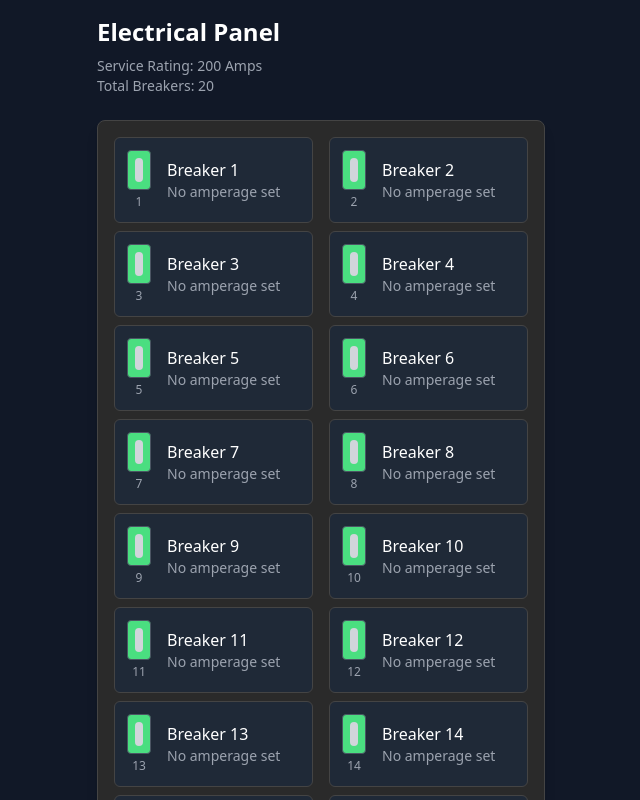
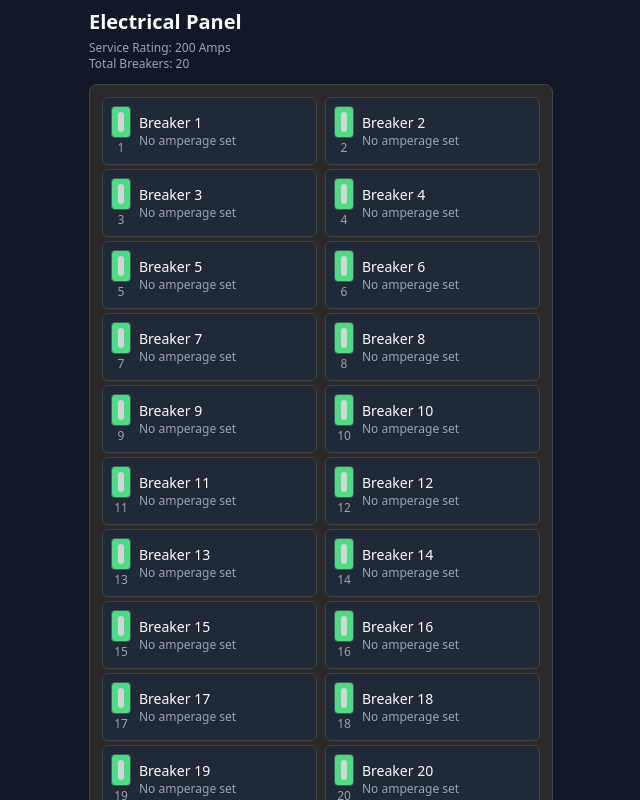
Before and after one commit to kagusev/home-panel-pal, a React (Vite) app: page / in a window 1280 px wide. Both pictures are taken after a click on the button "Save & Continue". Shown: the top 800 px of the page, without its empty margins (319-959 px from the left). Built offline with nearby package versions, Linux system fonts and the light colour scheme.

Commit message:
Refactor: Improve panel scaling
Ensure the electrical panel always fits within the viewport without requiring scrolling.

```diff
--- a/src/components/BreakerItem.tsx
+++ b/src/components/BreakerItem.tsx
@@ -22,21 +22,21 @@ const BreakerItem = ({ breaker, onToggle }: BreakerItemProps) => {
 
   return (
     <div
-      className="flex items-center bg-gray-800 border border-panel-border rounded-md p-3 mb-2 cursor-pointer"
+      className="flex items-center bg-gray-800 border border-panel-border rounded-md p-2 cursor-pointer"
       onClick={handleClick}
     >
-      <div className="flex flex-col items-center mr-4">
+      <div className="flex flex-col items-center mr-2">
         <div
-          className={`w-6 h-10 rounded-sm border border-gray-600 flex items-center justify-center cursor-pointer ${breaker.isOn ? 'bg-panel-breaker-on' : 'bg-panel-breaker-off'}`}
+          className={`w-5 h-8 rounded-sm border border-gray-600 flex items-center justify-center cursor-pointer ${breaker.isOn ? 'bg-panel-breaker-on' : 'bg-panel-breaker-off'}`}
           onClick={handleToggle}
         >
-          <div className="w-2 h-6 bg-panel-breaker-handle rounded-sm"></div>
+          <div className="w-1.5 h-5 bg-panel-breaker-handle rounded-sm"></div>
         </div>
-        <span className="text-xs text-gray-400 mt-1">{breaker.position}</span>
+        <span className="text-xs text-gray-400 mt-0.5">{breaker.position}</span>
       </div>
-      <div className="flex-1">
-        <h3 className="text-white font-medium truncate">{breaker.name || `Breaker ${breaker.position}`}</h3>
-        <p className="text-sm text-gray-400">{breaker.amperage > 0 ? `${breaker.amperage}A` : 'No amperage set'}</p>
+      <div className="flex-1 min-w-0">
+        <h3 className="text-sm text-white font-medium truncate">{breaker.name || `Breaker ${breaker.position}`}</h3>
+        <p className="text-xs text-gray-400">{breaker.amperage > 0 ? `${breaker.amperage}A` : 'No amperage set'}</p>
       </div>
     </div>
   );
--- a/src/components/ElectricalPanel.tsx
+++ b/src/components/ElectricalPanel.tsx
@@ -4,6 +4,7 @@ import { Button } from '@/components/ui/button';
 import BreakerItem from './BreakerItem';
 import { getBreakers, getPanelSettings, toggleBreakerState, Breaker } from '@/services/localStorageService';
 import { toast } from "@/components/ui/use-toast";
+import { ScrollArea } from "@/components/ui/scroll-area";
 
 const ElectricalPanel = () => {
   const [breakers, setBreakers] = useState<Breaker[]>([]);
@@ -51,19 +52,19 @@ const ElectricalPanel = () => {
   };
 
   return (
-    <div className="container max-w-md mx-auto p-4">
-      <header className="mb-6">
-        <h1 className="text-2xl font-bold text-white mb-2">Electrical Panel</h1>
-        <div className="text-sm text-gray-400">
+    <div className="container mx-auto p-2 max-h-screen flex flex-col">
+      <header className="mb-3">
+        <h1 className="text-xl font-bold text-white mb-1">Electrical Panel</h1>
+        <div className="text-xs text-gray-400">
           <p>Service Rating: {panelSettings.serviceRating} Amps</p>
           <p>Total Breakers: {panelSettings.breakerCount}</p>
         </div>
       </header>
 
-      <div className="bg-panel-background border border-panel-border rounded-lg p-4 shadow-lg">
-        <div className="flex">
+      <div className="bg-panel-background border border-panel-border rounded-lg p-3 shadow-lg flex-1 overflow-visible">
+        <div className="flex gap-2 h-full">
           {/* Left Column */}
-          <div className="flex-1 space-y-2 mr-2">
+          <div className="flex-1 space-y-1">
             {getColumnBreakers('left').map((breaker) => (
               <BreakerItem
                 key={breaker.id}
@@ -74,7 +75,7 @@ const ElectricalPanel = () => {
           </div>
 
           {/* Right Column */}
-          <div className="flex-1 space-y-2 ml-2">
+          <div className="flex-1 space-y-1">
             {getColumnBreakers('right').map((breaker) => (
               <BreakerItem
                 key={breaker.id}
```
